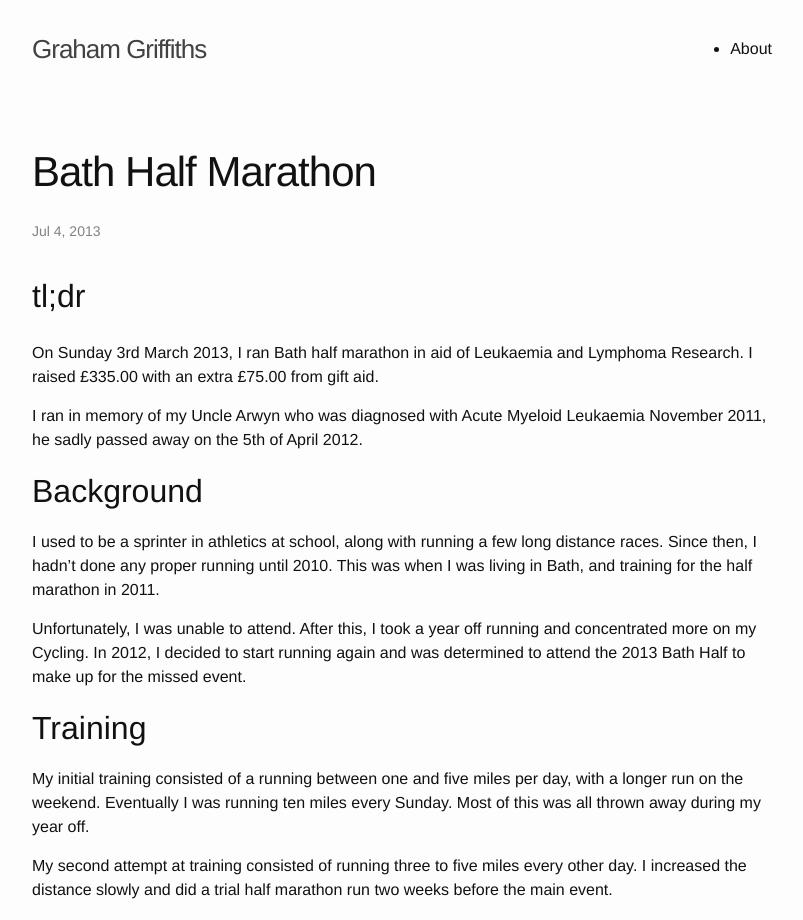
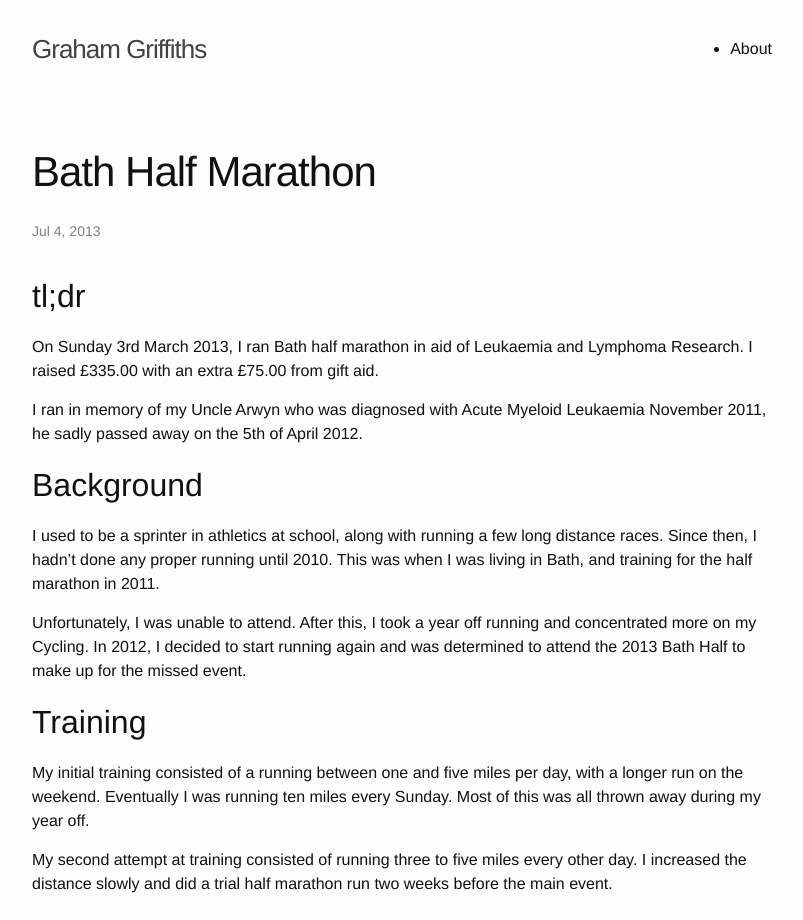
Before and after one commit to grahamrgriffiths/grahamrgriffiths.github.io, a Jekyll site: the page built from _posts/2013-07-04-bath-half-marathon.markdown, in a window 1280 px wide. Shown: the top 920 px of the page, without its empty margins (238-1041 px from the left). Built offline with Jekyll 4.4.1, drawn with Linux system fonts in a browser that asks for light colours; nearby versions of some CDN libraries.

Commit message:
formatting

```diff
--- a/_posts/2013-07-04-bath-half-marathon.markdown
+++ b/_posts/2013-07-04-bath-half-marathon.markdown
@@ -6,12 +6,10 @@
 tags: charity running
 ---
 
-# tl;dr
-
+## tl;dr
 On Sunday 3rd March 2013, I ran Bath half marathon in aid of Leukaemia and Lymphoma Research. I raised £335.00 with an extra £75.00 from gift aid.
 
 I ran in memory of my Uncle Arwyn who was diagnosed with Acute Myeloid Leukaemia November 2011, he sadly passed away on the 5th of April 2012.
-
 <!--more-->
 
 ## Background
```
